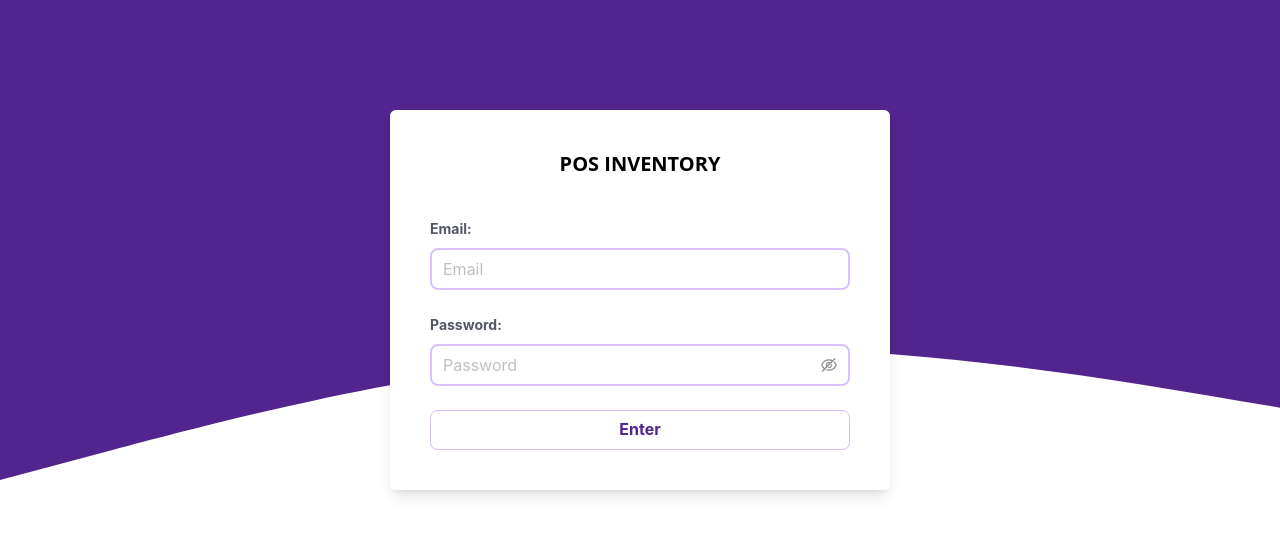
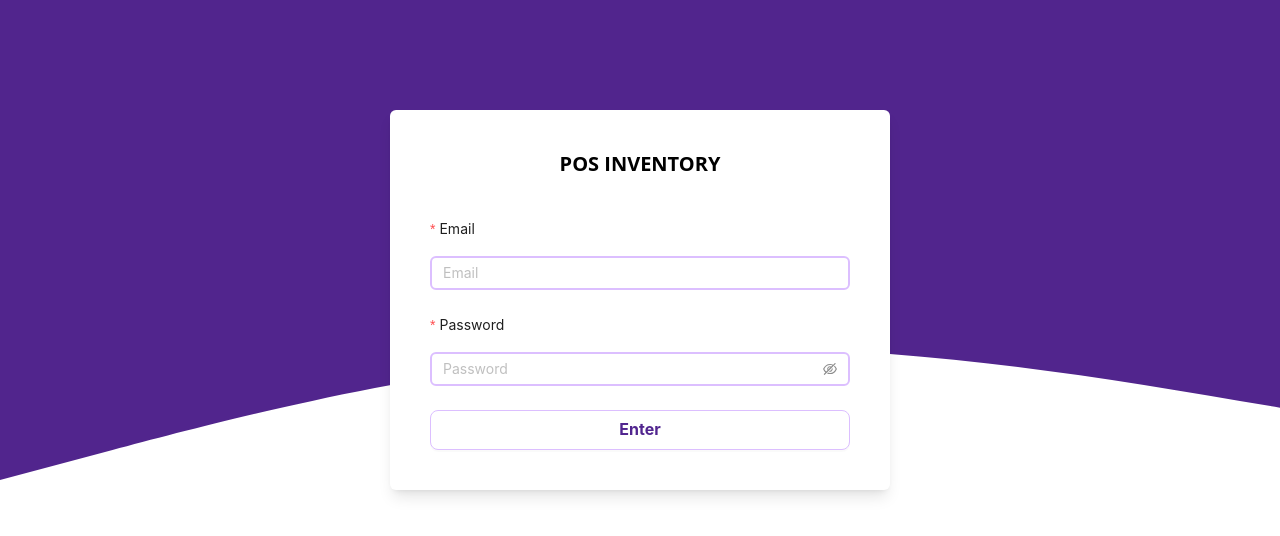
Before and after one commit to salehshakib/pos-test, a React (Vite) app: page /login in a window 1280 px wide. Shown: the top 536 px of the page. Built offline with nearby package versions, Linux system fonts and the light colour scheme.

Commit message:
react hook form changed to antd From

```diff
--- a/src/components/Shared/Form/CustomForm.jsx
+++ b/src/components/Shared/Form/CustomForm.jsx
@@ -1,18 +1,37 @@
+// import { Form } from "antd";
+// import { FormProvider, useForm } from "react-hook-form";
+
+// const CustomForm = ({ onSubmit, children, resolver }) => {
+//   const formConfig = {};
+//   if (resolver) {
+//     formConfig["resolver"] = resolver;
+//   }
+//   const methods = useForm(formConfig);
+//   return (
+//     <FormProvider {...methods}>
+//       <Form layout="vertical" onFinish={methods.handleSubmit(onSubmit)}>
+//         {children}
+//       </Form>
+//     </FormProvider>
+//   );
+// };
+
+// export default CustomForm;
+
 import { Form } from "antd";
-import { FormProvider, useForm } from "react-hook-form";
+import { useForm } from "antd/es/form/Form";
 
-const CustomForm = ({ onSubmit, children, resolver }) => {
-  const formConfig = {};
-  if (resolver) {
-    formConfig["resolver"] = resolver;
-  }
-  const methods = useForm(formConfig);
+const CustomForm = ({ onSubmit, children }) => {
+  const [form] = useForm();
+
+  const onFinish = (values) => {
+    onSubmit(values);
+  };
+
   return (
-    <FormProvider {...methods}>
-      <Form layout="vertical" onFinish={methods.handleSubmit(onSubmit)}>
-        {children}
-      </Form>
-    </FormProvider>
+    <Form form={form} onFinish={onFinish} layout="vertical">
+      {children}
+    </Form>
   );
 };
 
--- a/src/components/Shared/Form/CustomInput.jsx
+++ b/src/components/Shared/Form/CustomInput.jsx
@@ -1,23 +1,66 @@
+// import { Form, Input } from "antd";
+// import { Controller } from "react-hook-form";
+
+// const CustomInput = ({ type, name, label, placeholder }) => {
+//   return (
+//     <>
+//       <label htmlFor={name} className="font-bold text-black/70">
+//         {label}:
+//       </label>
+//       <Controller
+//         name={name}
+//         render={({ field, fieldState: { error } }) => (
+//           <Form.Item
+//             validateStatus={error ? "error" : ""}
+//             help={error ? error.message : null}
+//           >
+//             {(type === "password" && (
+//               <Input.Password
+//                 {...field}
+//                 size="large"
+//                 placeholder={placeholder}
+//                 className="mt-2 border-2"
+//                 allowClear
+//               />
+//             )) ||
+//               (type === "textarea" && (
+//                 <Input.TextArea
+//                   {...field}
+//                   size="large"
+//                   placeholder={placeholder}
+//                   className="mt-2 border-2"
+//                   allowClear
+//                 />
+//               )) || (
+//                 <Input
+//                   {...field}
+//                   type={type}
+//                   size="large"
+//                   placeholder={placeholder}
+//                   className="mt-2 border-2"
+//                   allowClear
+//                 />
+//               )}
+//           </Form.Item>
+//         )}
+//       />
+//     </>
+//   );
+// };
+
+// export default CustomInput;
+
 import { Form, Input } from "antd";
-import { Controller } from "react-hook-form";
 
 const CustomInput = ({ type, name, label, placeholder }) => {
   return (
-    <>
-      <label htmlFor={name} className="font-bold text-black/70">
-        {label}:
-      </label>
-      <Controller
+    <Form.Item
+      label={label}
       name={name}
-        render={({ field, fieldState: { error } }) => (
-          <Form.Item
-            validateStatus={error ? "error" : ""}
-            help={error ? error.message : null}
+      rules={[{ required: true, message: `Please input your ${label}!` }]}
     >
       {(type === "password" && (
         <Input.Password
-                {...field}
-                size="large"
           placeholder={placeholder}
           className="mt-2 border-2"
           allowClear
@@ -25,26 +68,19 @@ const CustomInput = ({ type, name, label, placeholder }) => {
       )) ||
         (type === "textarea" && (
           <Input.TextArea
-                  {...field}
-                  size="large"
             placeholder={placeholder}
             className="mt-2 border-2"
             allowClear
           />
         )) || (
           <Input
-                  {...field}
             type={type}
-                  size="large"
             placeholder={placeholder}
             className="mt-2 border-2"
             allowClear
           />
         )}
     </Form.Item>
-        )}
-      />
-    </>
   );
 };
 
--- a/src/pages/Login/Login.jsx
+++ b/src/pages/Login/Login.jsx
@@ -17,9 +17,9 @@ const Login = () => {
   const [login, { isLoading }] = useLoginMutation();
 
   const onSubmit = async (data) => {
+    // console.log(data);
     const toastId = toast.loading("Logging in...");
 
-    console.log(toastId);
     try {
       const res = await login(data).unwrap();
       const user = verifyToken(res.access);
```
Also changed, not shown: 1 other file (tests, documents, lock files or other folders). Lines whose indentation alone changed are shown as unchanged.
